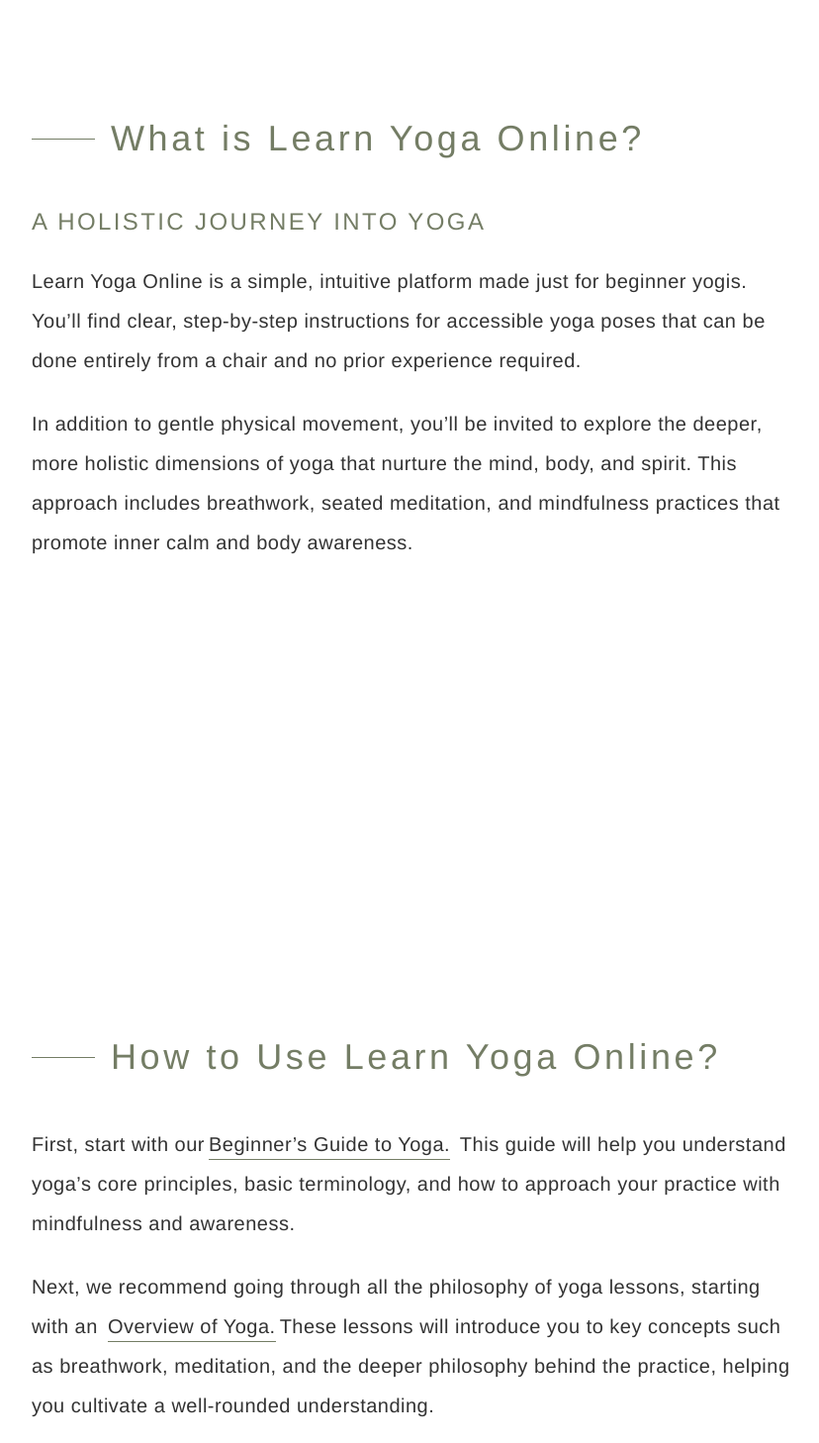
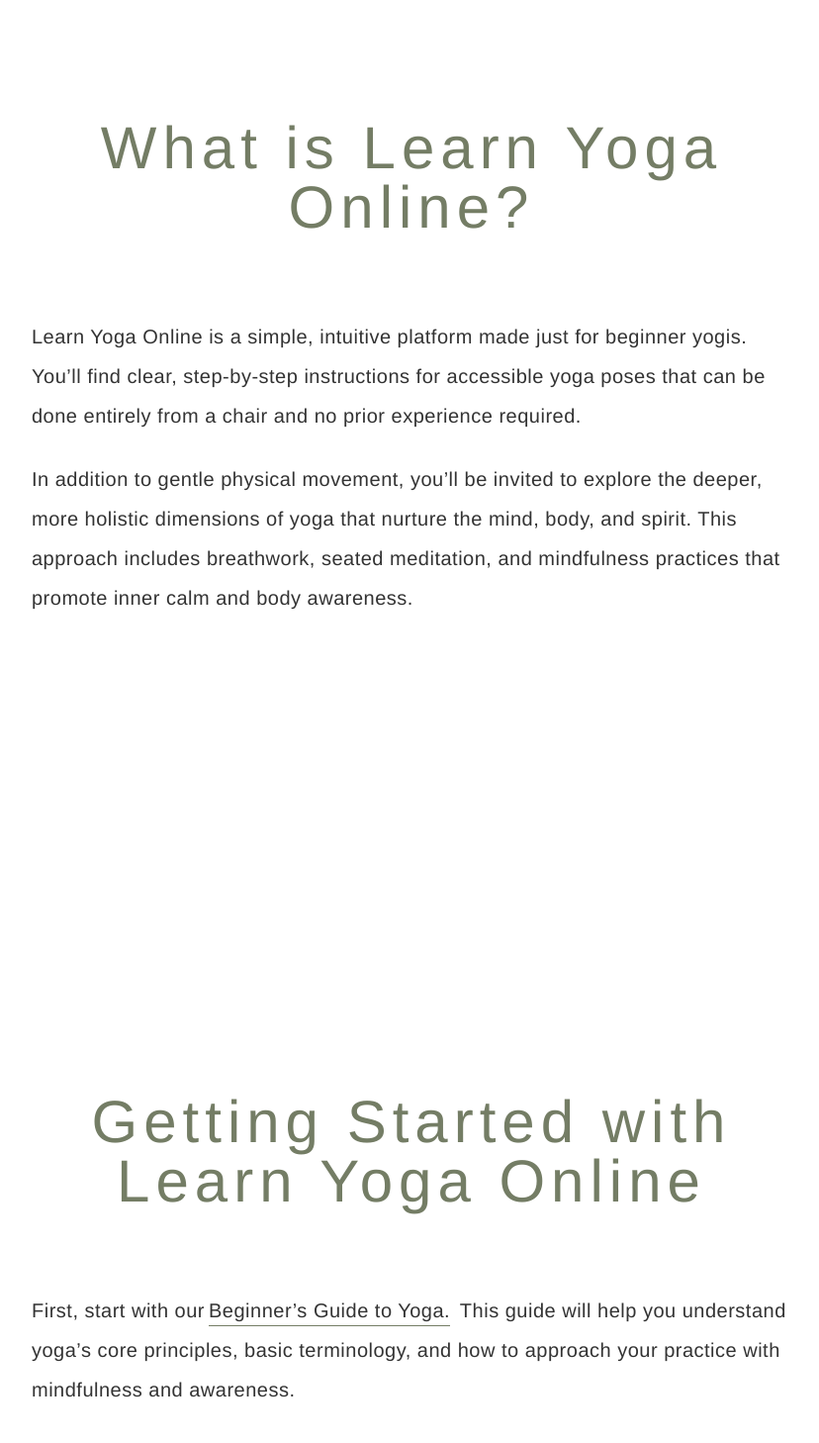
Before and after one commit to samanthacabrera/yoga-library, a React (Vite) app: page / in a window 1280 px wide. Shown: the part 840-2298 px from the top of the page at 99% size, without its empty margins (224-1052 px from the left). Built offline with nearby package versions, Linux system fonts and the light colour scheme.

Commit message:
minor updates to homepage

```diff
--- a/src/components/Guide.jsx
+++ b/src/components/Guide.jsx
@@ -15,7 +15,7 @@ const Section = ({ title, children }) => {
         </span>
       </button>
       {open && (
-        <div className="px-8 py-6 border-t border-gray-100 bg-gray-50 transition-all duration-300">
+        <div className="px-8 py-6 border-t border-gray-100 transition-all duration-300">
           <div className="text-xl leading-relaxed text-gray-700 space-y-4">
             {children}
           </div>
@@ -40,20 +40,13 @@ const Guide = () => {
       <div className="my-[10vh] w-full max-w-screen-md">
 
         <header className="text-center my-16">
-          <h1 className="text-7xl font-bold text-gray-900 mb-6 tracking-tight">
-            Beginner's Guide to Chair Yoga
+          <h1 className="text-7xl font-medium text-gray-900 mb-6 tracking-tight">
+            Beginner's Guide to Yoga
           </h1>
         </header>
 
         <div className="space-y-6">
-          <Section title="What is Chair Yoga?">
-            <p>
-              Chair yoga adapts traditional yoga poses so you can practice them while seated or using a chair for support. This makes yoga accessible to people with mobility challenges, balance concerns, or those who simply prefer not to get down on the floor.
-            </p>
-            <p>
-              What makes chair yoga special is that it maintains all the core benefits of regular yoga; like improved flexibility, better circulation, reduced stress, and enhanced mental clarity while being completely safe and comfortable.
-            </p>
-          </Section>
+
 
           <Section title="What You'll Need">
             <div className="space-y-3">
--- a/src/components/Home.jsx
+++ b/src/components/Home.jsx
@@ -116,12 +116,8 @@ const Home = () => {
         transition={{ duration: 1.5 }}
         className="container my-20"
       >
-        <div className="flex items-center mb-12">
-          <div className="w-16 h-px bg-moss"></div>
-          <h2 className="text-lg lg:text-4xl ml-4">What is Learn Yoga Online?</h2>
-        </div>
 
-        <h3 className="text-2xl mb-6">A Holistic Journey Into Yoga</h3>
+        <h2 className="text-lg lg:text-6xl mb-20">What is Learn Yoga Online?</h2>
 
         <div className="space-y-6 text-xl text-charcoal tracking-wide leading-loose">
           <p>
@@ -142,10 +138,7 @@ const Home = () => {
         transition={{ duration: 1.5 }}
         className="container my-20"
       >
-        <div className="flex items-center mb-12">
-          <div className="w-16 h-px bg-moss"></div>
-          <h2 className="text-md lg:text-4xl ml-4">How to Use Learn Yoga Online?</h2>
-        </div>
+        <h2 className="text-md lg:text-6xl mb-20">Getting Started with Learn Yoga Online</h2>
 
         <div className="space-y-6 text-xl text-charcoal tracking-wide leading-loose">
           <p>First, start with our
@@ -173,7 +166,7 @@ const Home = () => {
           transition={{ duration: 0.8 }}
           className="container my-20"
         >
-          <h2 className="text-6xl font-medium my-40">
+          <h2 className="text-6xl mb-40">
             Our Philosophy
           </h2>
 
```
